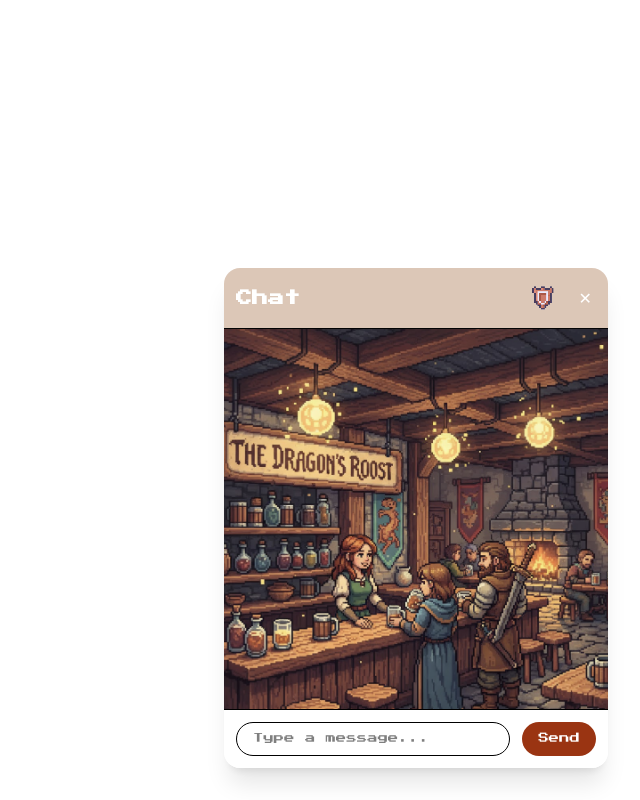
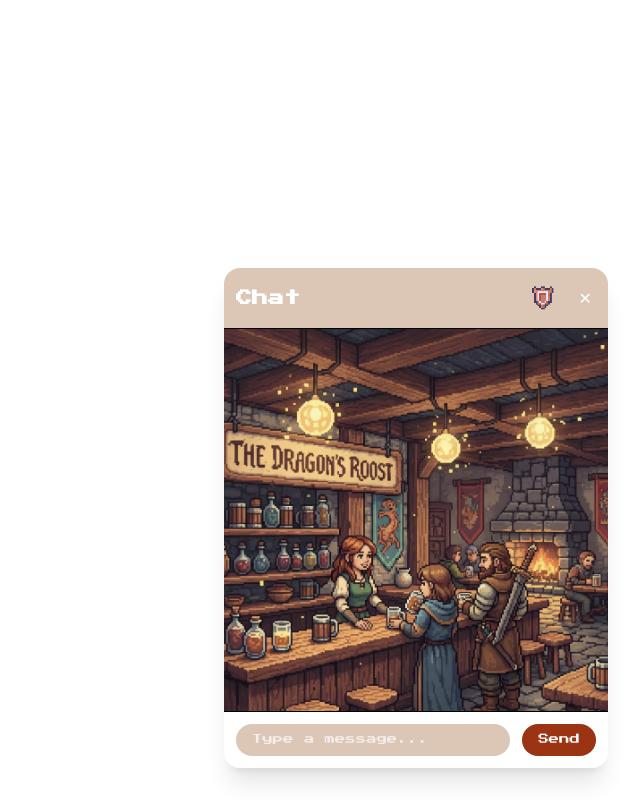
Before and after one commit to kumarankit512/lock-in, a React (Vite) app in the folder client/: page /test in a window 1280 px wide. Both pictures are taken after a click on the button "AI Chatbot". Shown: the whole page, without its empty margins (640-1280 px from the left). Built offline with nearby package versions, Linux system fonts and the light colour scheme.

Commit message:
Ui changes

```diff
--- a/client/src/components/chatbot.tsx
+++ b/client/src/components/chatbot.tsx
@@ -188,18 +188,17 @@ export default function Test() {
 
   return (
     <>
-      {/* --- THIS BLOCK IS MODIFIED --- */}
       {!isOpen && (
-        <div className="fixed bottom-6 right-6 z-50 flex flex-col items-center">
+        <div className="fixed bottom-6 right-6 z-50 flex flex-col items-center ">
           <div
-            className="flex flex-col px-2 py-1 bg-[rgba(122,199,196,1)] text-white rounded-md mb-2"
+            className="flex flex-col px-2 py-1 bg-black/50 text-white rounded-md mb-2 backdrop-blur-sm bg-[rgba(154,52,18,1)]"
             style={{ ...pixelFontStyle, fontSize: '0.65rem' }}
           >
             <span>Hi I'm Ashley,</span>
             <span>Your virtual study buddy.</span>
           </div>
           <button
-            className="cursor-pointer w-14 h-14 rounded-full bg-[rgba(122,199,196,1)] hover:bg-[rgba(122,199,196,1)] text-white shadow-lg flex items-center justify-center"
+            className="cursor-pointer w-14 h-14 rounded-full bg-[rgba(154,52,18,1)] hover:bg-[rgba(154,52,18,0.9)] text-white shadow-lg flex items-center justify-center"
             onClick={handleOpenChat}
             title="AI Chatbot"
           >
@@ -207,7 +206,6 @@ export default function Test() {
           </button>
         </div>
       )}
-      {/* --- END OF MODIFICATION --- */}
 
       {isOpen && (
         <div
@@ -281,6 +279,7 @@ export default function Test() {
           </div>
 
           <div className="p-3 border-t bg-white flex">
+            {/* --- THIS INPUT IS MODIFIED --- */}
             <input
               ref={inputRef}
               type="text"
@@ -289,9 +288,15 @@ export default function Test() {
               onKeyDown={handleKeyDown}
               disabled={loading}
               placeholder="Type a message..."
-              className="flex-1 border rounded-full px-4 py-2 focus:outline-none focus:ring-2 focus:ring-blue-500"
-              style={{ ...pixelFontStyle, fontSize: '0.65rem' }}
+              className="flex-1 border-transparent rounded-full px-4 py-2 focus:outline-none focus:ring-2 focus:ring-[rgba(154,52,18,1)] placeholder-white/70"
+              style={{
+                ...pixelFontStyle,
+                fontSize: '0.65rem',
+                backgroundColor: 'rgba(139, 69, 19, 0.3)',
+                color: 'white',
+              }}
             />
+            {/* --- END OF MODIFICATION --- */}
             <button
               onClick={sendMessage}
               disabled={loading}
```
